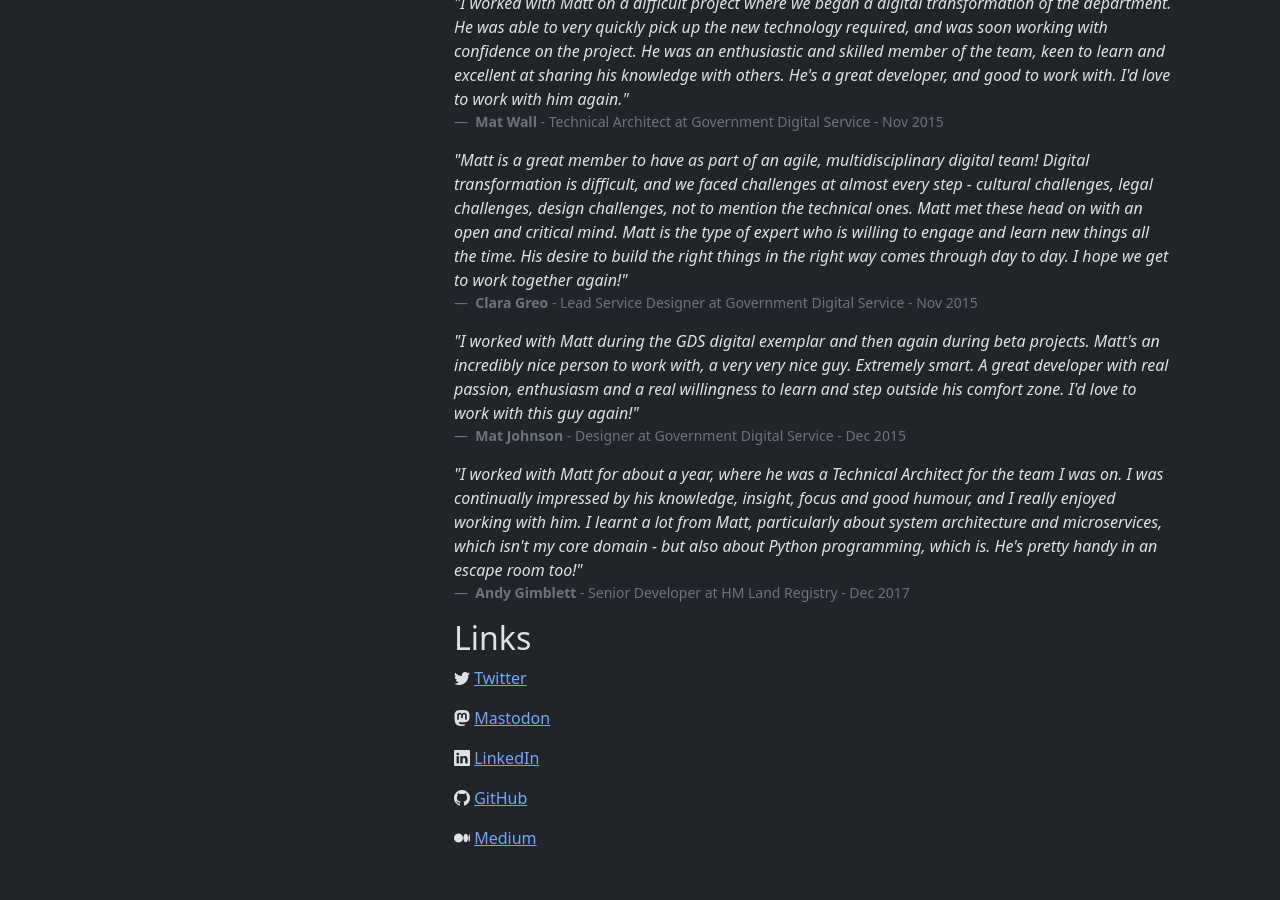
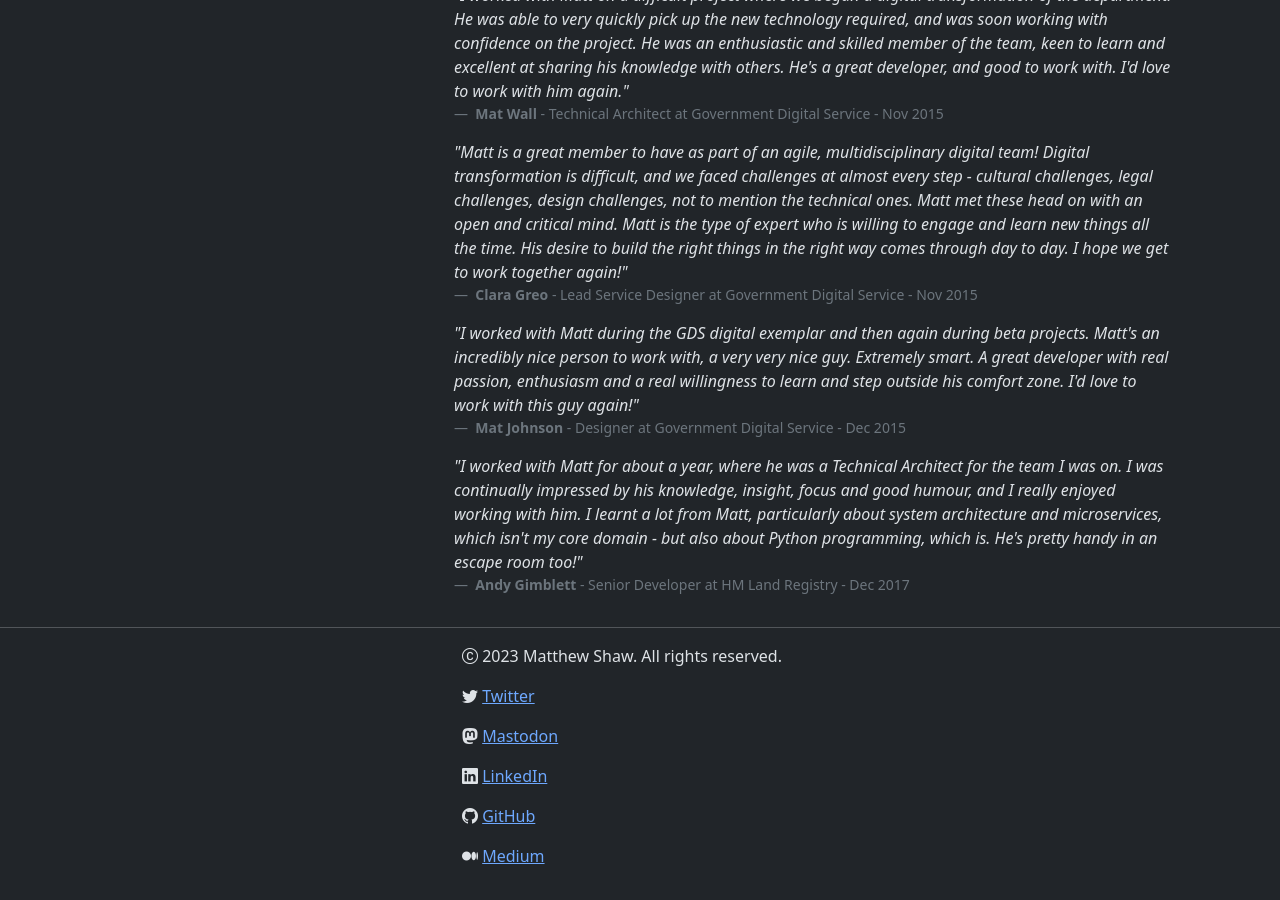
Before and after one commit to matthew-shaw/matthew-shaw.github.io, a Jekyll site: the page built from index.html, in a window 1280 px wide and 900 px high, scrolled down 1527 px. Built offline with Jekyll 4.4.1, drawn with Linux system fonts in a browser that asks for light colours.

Commit message:
remove links section, add to new footer

```diff
--- a/_layouts/default.html
+++ b/_layouts/default.html
@@ -11,11 +11,26 @@
   </head>
   <body>
     <main>
-      <div class="container my-4">
+      <div class="container my-3">
         <div class="row">
           {{ content }}
         </div>
       </div>
     </main>
+    <hr>
+    <footer>
+      <div class="container my-3">
+        <div class="row">
+          <div class="col-md-8 offset-md-4">
+            <p><i class="bi bi-c-circle"></i> {{ site.time | date: '%Y' }} Matthew Shaw. All rights reserved.</p>
+            <p><i class="bi bi-twitter"></i> <a href="https://twitter.com/MattShaw85" target="blank" rel="noopener">Twitter</a></p>
+            <p><i class="bi bi-mastodon"></i> <a href="https://mastodon.me.uk/@mash" target="_blank" rel="noopener me">Mastodon</a></p>
+            <p><i class="bi bi-linkedin"></i> <a href="https://www.linkedin.com/in/matthew-shaw" target="blank" rel="noopener">LinkedIn</a></p>
+            <p><i class="bi bi-github"></i> <a href="https://github.com/matthew-shaw" target="blank" rel="noopener">GitHub</a></p>
+            <p><i class="bi bi-medium"></i> <a href="https://medium.com/@MattShaw85" target="blank" rel="noopener">Medium</a></p>
+          </div>
+        </div>
+      </div>
+    </footer>
   </body>
 </html>
--- a/index.html
+++ b/index.html
@@ -19,7 +19,6 @@ permalink: /
             <li><a href="#speaking">Speaking</a></li>
             <li><a href="#awards">Awards</a></li>
             <li><a href="#testimonials">Testimonials</a></li>
-            <li><a href="#links">Links</a></li>
         </ul>
         <hr>
     </div>
@@ -112,12 +111,5 @@ permalink: /
                 <strong>Andy Gimblett</strong> - Senior Developer at HM Land Registry - Dec 2017
             </figcaption>
         </figure>
-
-        <h2 id="links">Links</h2>
-        <p><i class="bi bi-twitter"></i> <a href="https://twitter.com/MattShaw85" target="blank" rel="noopener">Twitter</a></p>
-        <p><i class="bi bi-mastodon"></i> <a href="https://mastodon.me.uk/@mash" target="_blank" rel="noopener me">Mastodon</a></p>
-        <p><i class="bi bi-linkedin"></i> <a href="https://www.linkedin.com/in/matthew-shaw" target="blank" rel="noopener">LinkedIn</a></p>
-        <p><i class="bi bi-github"></i> <a href="https://github.com/matthew-shaw" target="blank" rel="noopener">GitHub</a></p>
-        <p><i class="bi bi-medium"></i> <a href="https://medium.com/@MattShaw85" target="blank" rel="noopener">Medium</a></p>
     </div>
 </div>
```
